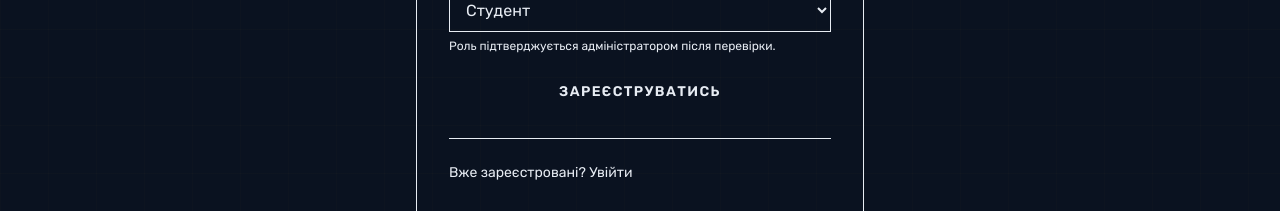
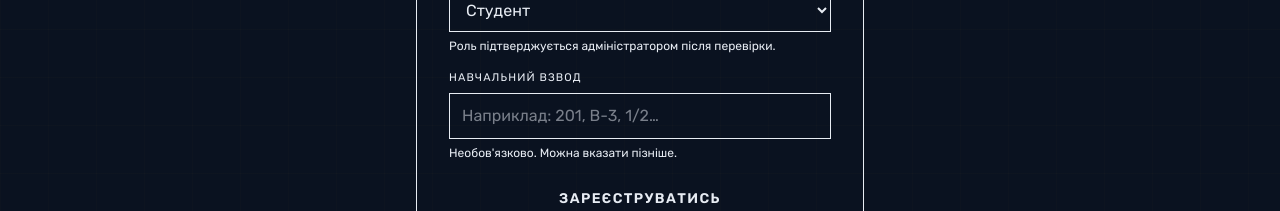
Before and after one commit to primusua-ux/kafedra-site, a Next.js app: page /register in a window 1280 px wide. Shown: the part 660-871 px from the top of the page. Built offline with nearby package versions, Linux system fonts and the light colour scheme; no server answers.

Commit message:
feat: add platoon field to registration and admin; fix admin action buttons

```diff
--- a/src/app/(auth)/actions.ts
+++ b/src/app/(auth)/actions.ts
@@ -40,6 +40,7 @@ export async function register(
   const password = String(formData.get("password") ?? "");
   const fullName = String(formData.get("full_name") ?? "").trim();
   const requestedRole = String(formData.get("role") ?? "student");
+  const platoon = String(formData.get("platoon") ?? "").trim();
 
   const confirmPassword = String(formData.get("confirm_password") ?? "");
 
@@ -64,6 +65,7 @@ export async function register(
       data: {
         full_name: fullName,
         requested_role: requestedRole,
+        platoon: platoon || null,
       },
     },
   });
--- a/src/app/(auth)/register/RegisterForm.tsx
+++ b/src/app/(auth)/register/RegisterForm.tsx
@@ -14,6 +14,7 @@ export default function RegisterForm() {
   const [showConfirm, setShowConfirm] = useState(false);
   const [password, setPassword] = useState("");
   const [confirm, setConfirm] = useState("");
+  const [role, setRole] = useState("student");
 
   const mismatch = confirm.length > 0 && password !== confirm;
   const canSubmit = !pending && !mismatch;
@@ -74,7 +75,8 @@ export default function RegisterForm() {
         </div>
         <select
           name="role"
-          defaultValue="student"
+          value={role}
+          onChange={(e) => setRole(e.target.value)}
           className="w-full bg-[--color-bg] border border-[--color-border-strong] px-3 py-2.5 text-[--color-text] outline-none focus:border-[--color-accent]"
         >
           <option value="student">Студент</option>
@@ -84,6 +86,25 @@ export default function RegisterForm() {
           Роль підтверджується адміністратором після перевірки.
         </p>
       </label>
+
+      {/* Взвод — тільки для студентів */}
+      {role === "student" && (
+        <label className="block">
+          <div className="text-[11px] uppercase tracking-widest text-[--color-text-muted] mb-1.5">
+            Навчальний взвод
+          </div>
+          <input
+            name="platoon"
+            type="text"
+            placeholder="Наприклад: 201, В-3, 1/2…"
+            maxLength={20}
+            className="w-full bg-[--color-bg] border border-[--color-border-strong] px-3 py-2.5 text-[--color-text] outline-none focus:border-[--color-accent] placeholder:text-[--color-text-dim]"
+          />
+          <p className="text-xs text-[--color-text-dim] mt-1.5">
+            Необов'язково. Можна вказати пізніше.
+          </p>
+        </label>
+      )}
 
       {state && !state.ok && (
         <div className="border border-[--color-danger] bg-[--color-danger]/10 text-sm px-3 py-2">
--- a/src/app/admin/page.tsx
+++ b/src/app/admin/page.tsx
@@ -49,6 +49,11 @@ function UsersTable({ title, users, highlight }: { title: string; users: Profile
               <div className="flex-1 min-w-0">
                 <div className="font-semibold truncate">{u.full_name || "—"}</div>
                 <div className="text-xs text-[--color-text-muted] truncate">{u.email}</div>
+                {u.role === "student" && u.platoon && (
+                  <div className="text-xs text-[--color-text-dim] mt-0.5">
+                    Взвод: <span className="text-[--color-accent]">{u.platoon}</span>
+                  </div>
+                )}
               </div>
               <div className="flex items-center gap-2 text-xs">
                 <span className="uppercase tracking-widest border border-[--color-border-strong] px-2 py-1">
--- a/src/lib/supabase/getProfile.ts
+++ b/src/lib/supabase/getProfile.ts
@@ -10,6 +10,7 @@ export type Profile = {
   full_name: string | null;
   role: UserRole;
   status: UserStatus;
+  platoon: string | null;
   created_at: string;
 };
 
```
